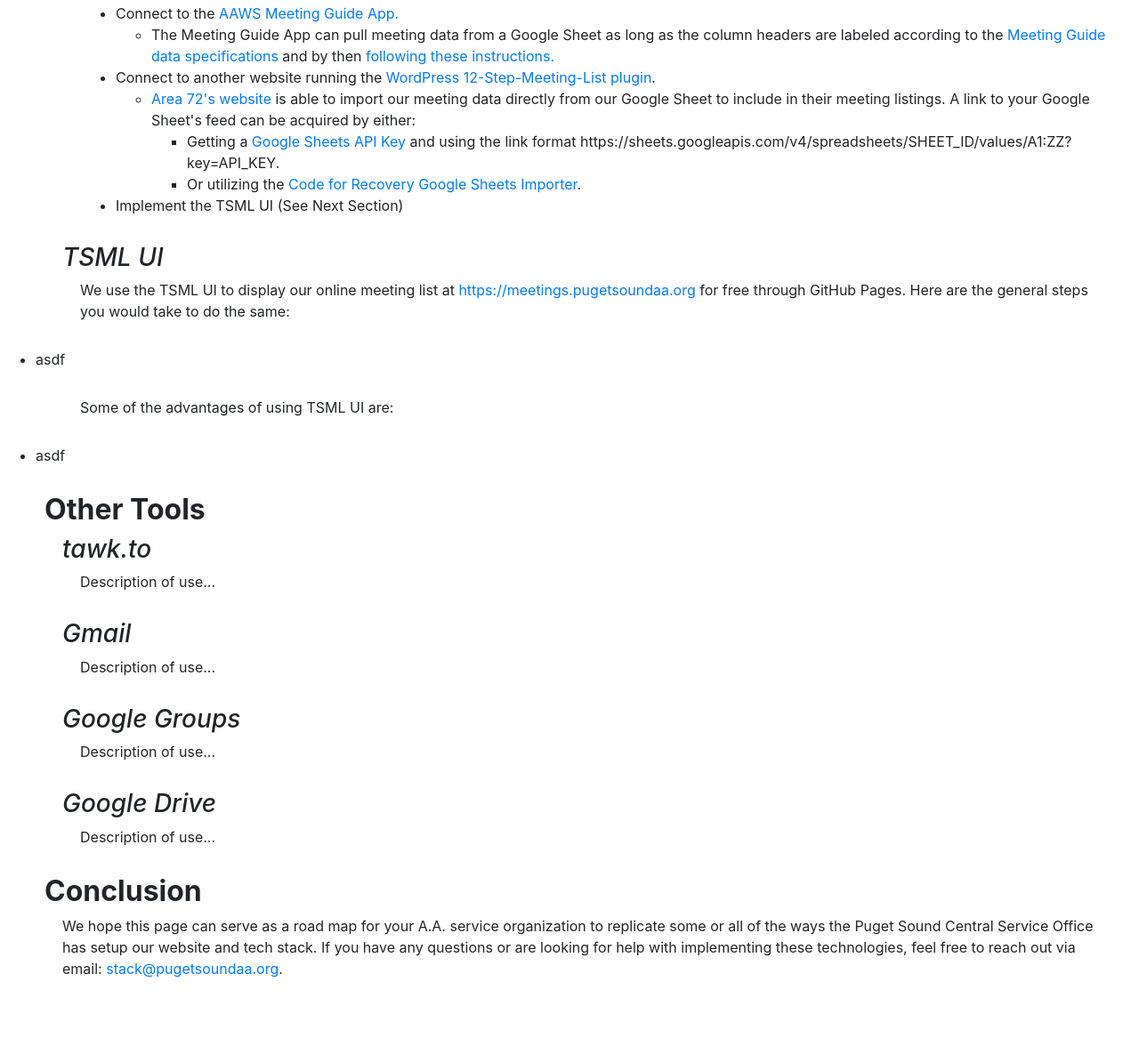
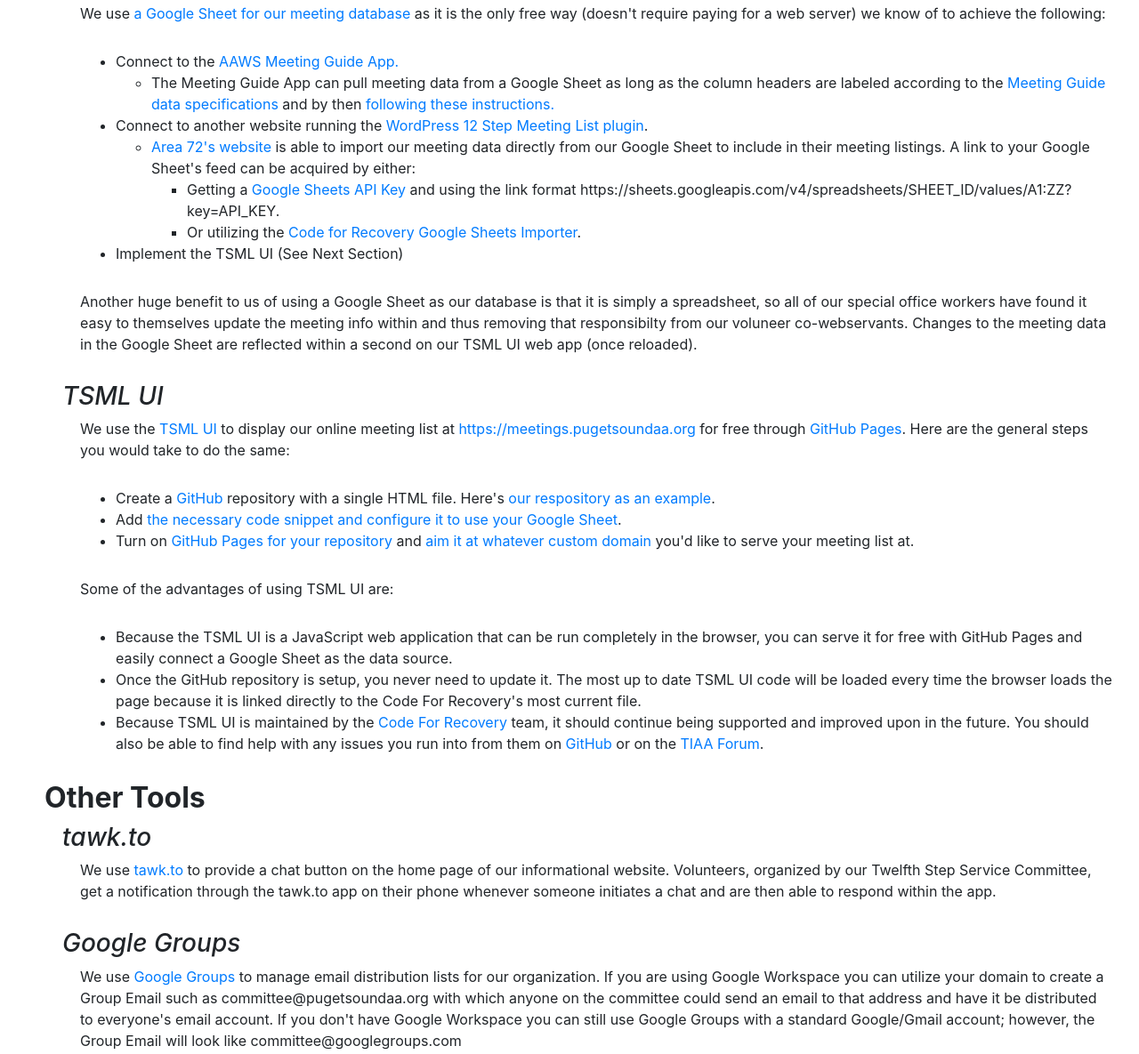
Before and after one commit to pugetsoundaa/stack, a plain HTML site: page index.html in a window 1280 px wide. Shown: the part 1213-2398 px from the top of the page at 89% size. Before the commit the page ends 2344 px from the top, so only its background shows below. Drawn offline with nearby package versions, Linux system fonts and the light colour scheme.

Commit message:
finished filling out content

```diff
--- a/index.html
+++ b/index.html
@@ -25,7 +25,7 @@
       <h2 class="two-indent"><strong>Informational Website</strong></h2>
         <h3 class="three-indent"><em>Google Domains</em></h3>
           <p class="four-indent">
-            If you want your website to be easily findable you'll want to buy a domain name (ex: pugetsoundaa.org) and keep it continuously registered. Any domain name registrar can get the job done but you should look for one that meets these criteria:
+            If you want your website to be easy to navigate to, you'll want to buy a domain name (ex: pugetsoundaa.org) and keep it continuously registered. Any domain name registrar can get the job done but you should look for one that meets these criteria:
           </p>
 
           <ul class="four-indent">
@@ -35,14 +35,16 @@
           </ul>
 
           <p class="four-indent">
-          We use <a target="_blank" href="https://domains.google.com">Google Domains</a> for our domain registar because they meet all of these requirements. Plus, because we also use Google Accounts (specifically <a target="_blank" href="https://www.google.com/nonprofits/offerings/workspace/">Google Workplace for Non-Profits</a>) there are several additional synergies:
+          We use <a target="_blank" href="https://domains.google.com">Google Domains</a> for our domain registar because they meet all of these requirements. Plus, because we also use Google Accounts (specifically <a target="_blank" href="https://www.google.com/nonprofits/offerings/workspace/">Google Workplace for Non-Profits</a>*) there are several additional synergies:
           </p>
 
            <ul class="four-indent">
-            <li>Login with Google Account thus no new username and password.</li>
+            <li>Login with Google Account, thus no new username and password to keep track of.</li>
             <li>One click Google Workspace email configuration.</li>
             <li>One click Google Sites CNAME setup (for regular Google Accounts, Google Workspace accounts require multiple steps).</li>
           </ul>
+
+          <p class="four-indent">*Note: Every Google tool mentioned on this site is free and available for regular Google/Gmail Accounts, Google Workspace is not required.</p>
 
         <h3 class="three-indent"><em>Google Sites</em></h3>
           <p class="four-indent">We use <a target="_blank" href="https://support.google.com/a/users/answer/9314941?hl=en">Google Sites</a> as our content management system (CMS). While nearly any CMS could get the job done, we like Google Sites for the following reasons:</p>
@@ -74,7 +76,7 @@
               <ul>
                 <li>The Meeting Guide App can pull meeting data from a Google Sheet as long as the column headers are labeled according to the <a target="_blank" href="https://github.com/code4recovery/spec#specification">Meeting Guide data specifications</a> and by then <a target="_blank" href="https://meetingguide.helpdocs.io/article/g0ykqkdq0u-connecting-to-meeting-guide-step-by-step">following these instructions.</a></li>
               </ul>
-            <li>Connect to another website running the <a target="_blank" href="https://wordpress.org/plugins/12-step-meeting-list/">WordPress 12-Step-Meeting-List plugin</a>.</li>
+            <li>Connect to another website running the <a target="_blank" href="https://wordpress.org/plugins/12-step-meeting-list/">WordPress 12 Step Meeting List plugin</a>.</li>
               <ul>
                 <li><a target="_blank" href="https://area72aa.org">Area 72's website</a> is able to import our meeting data directly from our Google Sheet to include in their meeting listings. A link to your Google Sheet's feed can be acquired by either:</li>
                   <ul>
@@ -84,28 +86,32 @@
               </ul>
             <li>Implement the TSML UI (See Next Section)</li>
           </ul>
+
+          <p class="four-indent">Another huge benefit to us of using a Google Sheet as our database is that it is simply a spreadsheet, so all of our special office workers have found it easy to themselves update the meeting info within and thus removing that responsibilty from our voluneer co-webservants. Changes to the meeting data in the Google Sheet are reflected within a second on our TSML UI web app (once reloaded).</p>
+
         <h3 class="three-indent"><em>TSML UI</em></h3>
-          <p class="four-indent">We use the TSML UI to display our online meeting list at <a target="_blank" href="https://meetings.pugetsoundaa.org">https://meetings.pugetsoundaa.org</a> for free through GitHub Pages. Here are the general steps you would take to do the same:</p>
+          <p class="four-indent">We use the <a target="_blank" href="https://github.com/code4recovery/tsml-ui">TSML UI</a> to display our online meeting list at <a target="_blank" href="https://meetings.pugetsoundaa.org">https://meetings.pugetsoundaa.org</a> for free through <a target="_blank" href="https://pages.github.com">GitHub Pages</a>. Here are the general steps you would take to do the same:</p>
 
-            <ul>
-              <li>asdf</li>
+            <ul class="four-indent">
+              <li>Create a <a target="_blank" href="https://github.com">GitHub</a> repository with a single HTML file. Here's <a target="_blank" href="https://github.com/pugetsoundaa/meetings">our respository as an example</a>.</li>
+              <li>Add <a target="_blank" href="https://tsml-ui.code4recovery.org">the necessary code snippet and configure it to use your Google Sheet</a>.</li>
+              <li>Turn on <a target="_blank" href="https://docs.github.com/en/pages/quickstart">GitHub Pages for your repository</a> and <a target="_blank" href="https://docs.github.com/en/pages/configuring-a-custom-domain-for-your-github-pages-site">aim it at whatever custom domain</a> you'd like to serve your meeting list at.</li>
             </ul>
 
           <p class="four-indent">Some of the advantages of using TSML UI are:</p>
 
-            <ul>
-              <li>asdf</li>
+            <ul class="four-indent">
+              <li>Because the TSML UI is a JavaScript web application that can be run completely in the browser, you can serve it for free with GitHub Pages and easily connect a Google Sheet as the data source.</li>
+              <li>Once the GitHub repository is setup, you never need to update it. The most up to date TSML UI code will be loaded every time the browser loads the page because it is linked directly to the Code For Recovery's most current file.</li>
+              <li>Because TSML UI is maintained by the <a target="_blank" href="https://code4recovery.org">Code For Recovery</a> team, it should continue being supported and improved upon in the future. You should also be able to find help with any issues you run into from them on <a target="_blank" href="https://github.com/code4recovery/">GitHub</a> or on the <a target="_blank" href="https://tiaa-forum.org">TIAA Forum</a>.</li>
             </ul>
 
       <h2 class="two-indent"><strong>Other Tools</strong></h2>
         <h3 class="three-indent"><em>tawk.to</em></h3>
-          <p class="four-indent">Description of use...</p>
-        <h3 class="three-indent"><em>Gmail</em></h3>
-          <p class="four-indent">Description of use...</p>
+          <p class="four-indent">We use <a target="_blank" href="https://www.tawk.to">tawk.to</a> to provide a chat button on the home page of our informational website.  Volunteers, organized by our Twelfth Step Service Committee, get a notification through the tawk.to app on their phone whenever someone initiates a chat and are then able to respond within the app.</p>
         <h3 class="three-indent"><em>Google Groups</em></h3>
-          <p class="four-indent">Description of use...</p>
-        <h3 class="three-indent"><em>Google Drive</em></h3>
-          <p class="four-indent">Description of use...</p>
+          <p class="four-indent">We use <a target="_blank" href="https://groups.google.com/">Google Groups</a> to manage email distribution lists for our organization. If you are using Google Workspace you can utilize your domain to create a Group Email such as committee@pugetsoundaa.org with which anyone on the committee could send an email to that address and have it be distributed to everyone's email account. If you don't have Google Workspace you can still use Google Groups with a standard Google/Gmail account; however, the Group Email will look like committee@googlegroups.com</p>
+
 
       <h2 class="two-indent"><strong>Conclusion</strong></h2>
         <p class="three-indent">We hope this page can serve as a road map for your A.A. service organization to replicate some or all of the ways the Puget Sound Central Service Office has setup our website and tech stack. If you have any questions or are looking for help with implementing these technologies, feel free to reach out via email: <a href="mailto:stack@pugetsoundaa.org">stack@pugetsoundaa.org</a>.</p>
```
